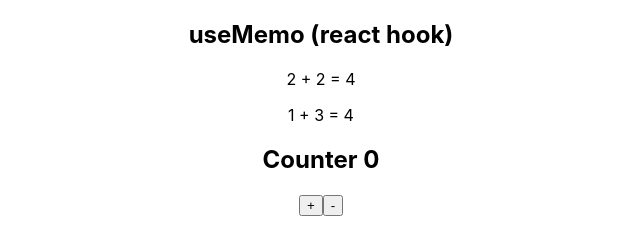
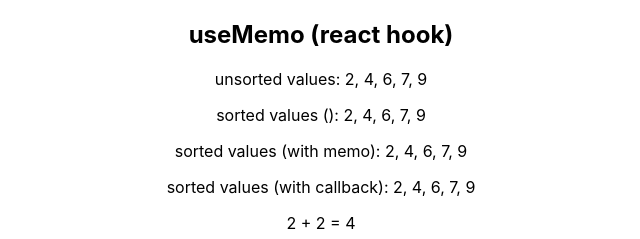
Before and after one commit to KosenkoDmitriy/js, a React (Create React App) app in the folder scalable_react_app_ts/: page / in a window 1280 px wide. Shown: the top 239 px of the page, without its empty margins (319-959 px from the left). Built offline with nearby package versions, Linux system fonts and the light colour scheme; no server answers.

Commit message:
useCallback

```diff
--- a/scalable_react_app_ts/src/Components/ReactHooksComponent.tsx
+++ b/scalable_react_app_ts/src/Components/ReactHooksComponent.tsx
@@ -1,13 +1,34 @@
-import { useMemo } from 'react'
+import { useCallback, useMemo } from 'react'
 
 function UseMemoComponent() {
     const result = useMemo(() => {
         return 2 + 2
     }, [])
 
+    const values = [9,2,7,4,6]
+    const sortedValues = () => {
+        console.log('sortedValues')
+        return values.sort().join(', ')
+    }
+
+    const sortedValuesWithMemo = useMemo(() => {
+        console.log('sortedValuesWithMemo')
+        return values.sort().join(', ')
+    }, [])
+
+    const sortedValuesWithCallback = useCallback(() => {
+        console.log('sortedValuesWithCallback')
+        return values.sort().join(', ')
+    }, [])
+
     return (
         <>
             <h1>useMemo (react hook) </h1>
+            <p>unsorted values: {values.join(', ')}</p>
+            <p>sorted values (): {sortedValues()} </p>
+            <p>sorted values (with memo): {sortedValuesWithMemo} </p>
+            <p>sorted values (with callback): {sortedValuesWithCallback()} </p>
+
             <p>2 + 2 = {result}</p>
             <p>1 + 3 = {result}</p>
         </>
```
